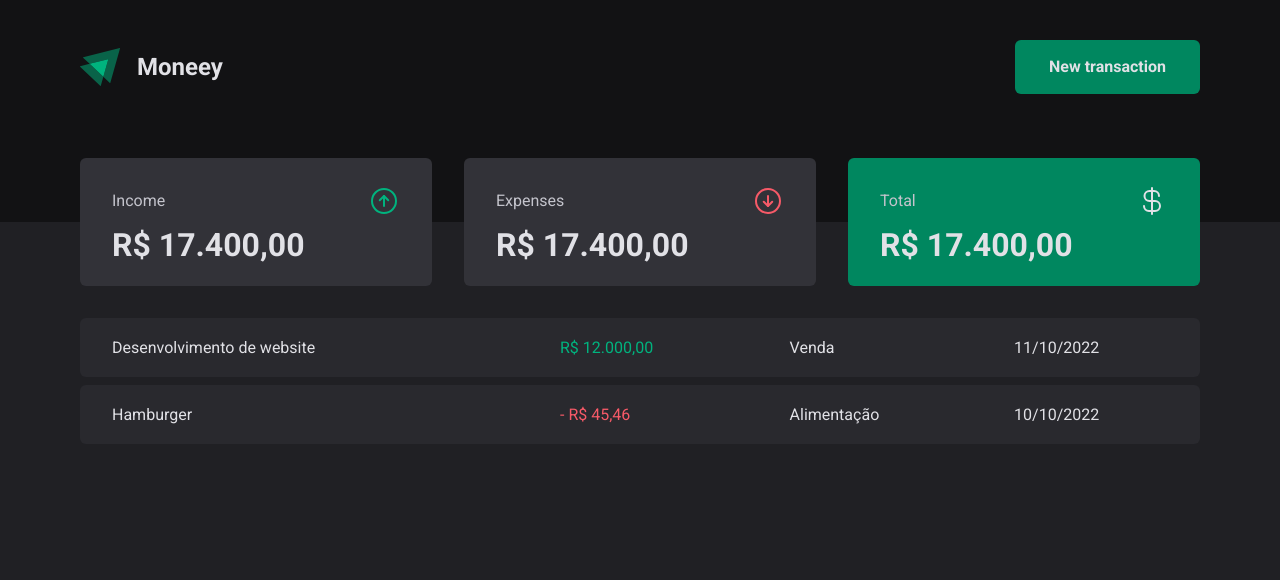
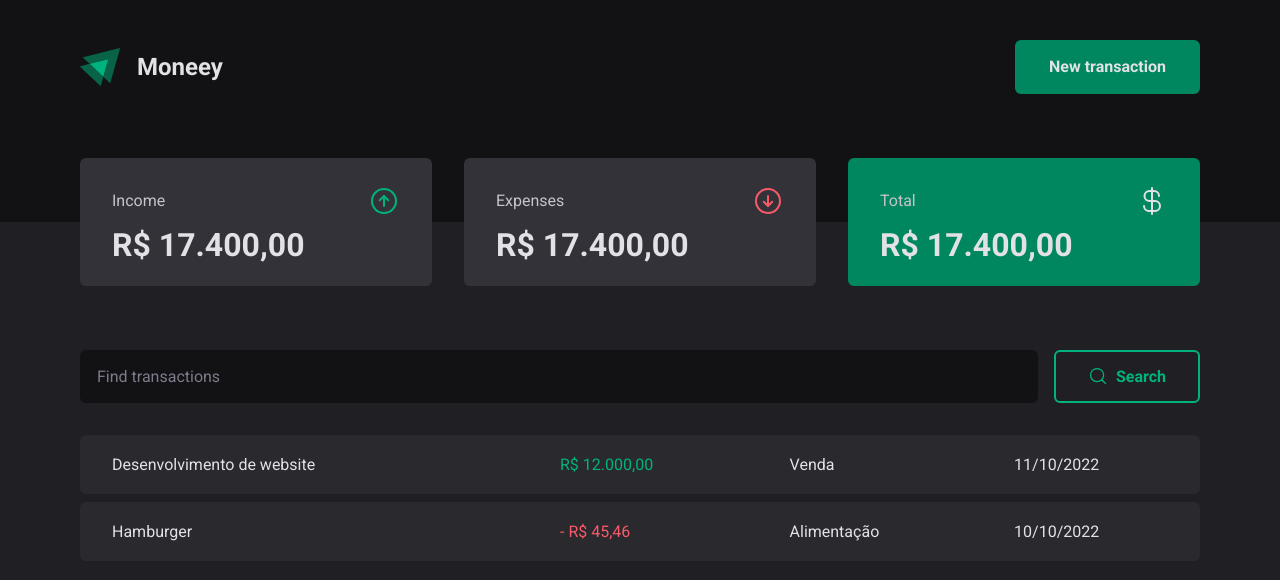
Before and after one commit to hurick/moneey, a React (Vite) app: page / in a window 1280 px wide. Shown: the top 580 px of the page. Built offline with nearby package versions, Linux system fonts and the light colour scheme.

Commit message:
feat(SearchFormContainer): created component structure and styles

```diff
--- a/src/components/Button/styles.ts
+++ b/src/components/Button/styles.ts
@@ -17,6 +17,7 @@ export const ButtonContainer = styled.button<ButtonContainerProps>`
   flex-direction: row;
   justify-content: center;
   align-items: center;
+  gap: .5rem;
 
   background-color: ${props => !props.isOutlined ? props.theme["green-500"] : 'transparent'};
   border: 2px solid ${props => !props.isOutlined ? `transparent` : `${props.theme["green-300"]}`};
--- /dev/null
+++ b/src/pages/Home/components/SearchForm/index.tsx
@@ -0,0 +1,25 @@
+import { MagnifyingGlass } from 'phosphor-react'
+import { Button } from '../../../../components/Button'
+
+import { SearchFormContainer } from './styles'
+
+export const SearchForm = () => {
+  return (
+    <SearchFormContainer>
+      <input
+        type="text"
+        className="sfc__transaction"
+        placeholder="Find transactions"
+      />
+
+      <Button
+        isOutlined
+        type="submit"
+        title="Search for transactions"
+      >
+        <MagnifyingGlass size={20} />
+        <span>Search</span>
+      </Button>
+    </SearchFormContainer>
+  )
+}
--- /dev/null
+++ b/src/pages/Home/components/SearchForm/styles.ts
@@ -0,0 +1,32 @@
+import styled from "styled-components"
+
+export const SearchFormContainer = styled.form`
+  display: flex;
+  gap: 1rem;
+
+  width: 100%;
+  margin-top: 4rem;
+
+  .sfc__transaction {
+    width: 100%;
+    padding: 1rem;
+
+    background-color: ${props => props.theme["gray-900"]};
+    border: 1px solid transparent;
+    border-radius: 6px;
+
+    color: ${props => props.theme["gray-100"]};
+
+    transition-property: border-color;
+    transition-timing-function: ease-in-out;
+    transition-duration: .2s;
+
+    &::placeholder {
+      color: ${props => props.theme["gray-500"]};
+    }
+
+    &:focus {
+      border-color: ${props => props.theme["green-500"]};
+    }
+  }
+`
--- a/src/pages/Home/index.tsx
+++ b/src/pages/Home/index.tsx
@@ -1,14 +1,16 @@
 import { Summary } from './components/Summary'
+import { SearchForm } from './components/SearchForm'
 import { TableTransactions } from './components/TableTransactions'
 
-import {
-  HomeContainer
-} from './styles'
+import { HomeContainer } from './styles'
 
 export const Home = () => {
   return (
     <HomeContainer>
       <Summary />
+
+      <SearchForm />
+
       <TableTransactions />
     </HomeContainer>
   )
```
